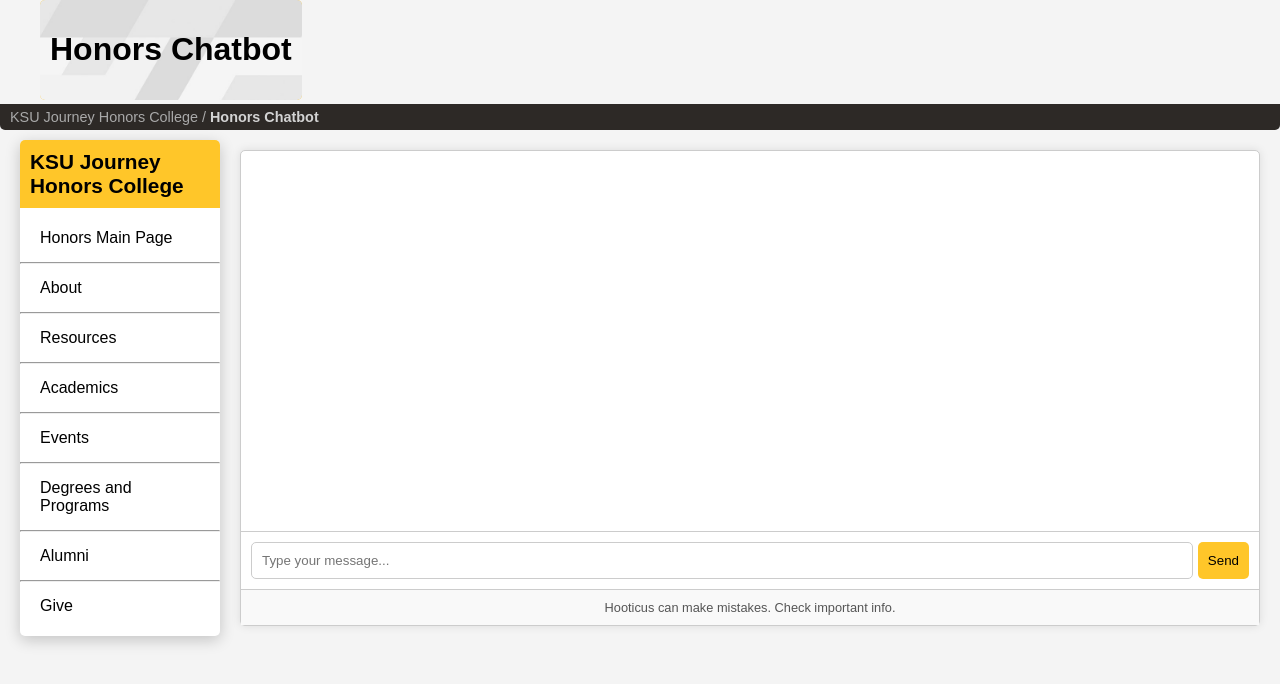
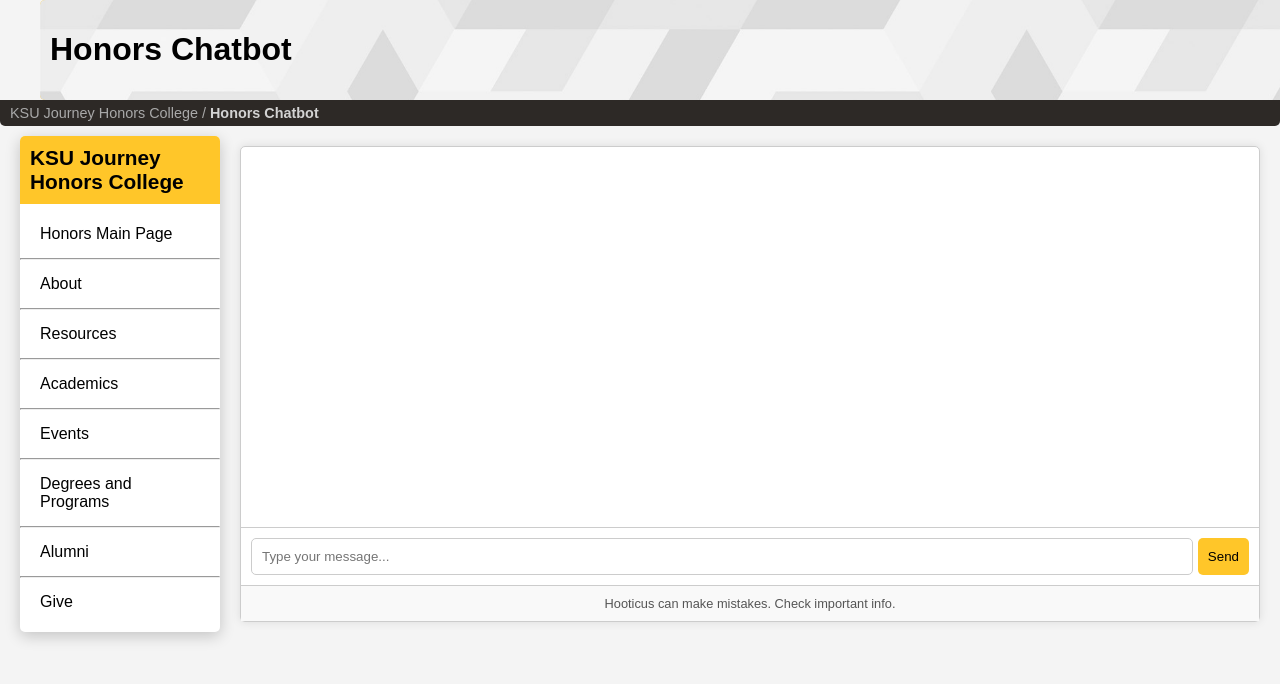
Before and after one commit to danielleahenry/honors_chatbot, a website: page index.html in a window 1280 px wide. Drawn offline with Linux system fonts and the light colour scheme.

Commit message:
updated style.css

```diff
--- a/style.css
+++ b/style.css
@@ -13,7 +13,7 @@
     margin-left: 40px; /* add left margin */
     position: relative; /* for positioning the background image */
     overflow: hidden; /* hide overflow */
-    display: inline-block; /* make the header fit its content */
+    width: calc(100% - 40px); /* fill the remaining width */
     border-radius: 5px; /* optional: round corners of the header */
     z-index: 1; /* keep header content above the image */
 }
@@ -30,6 +30,7 @@
     bottom: 0;
     z-index: 0; /* send image behind header content */
 }
+
 
 
 .header h1 {
```
